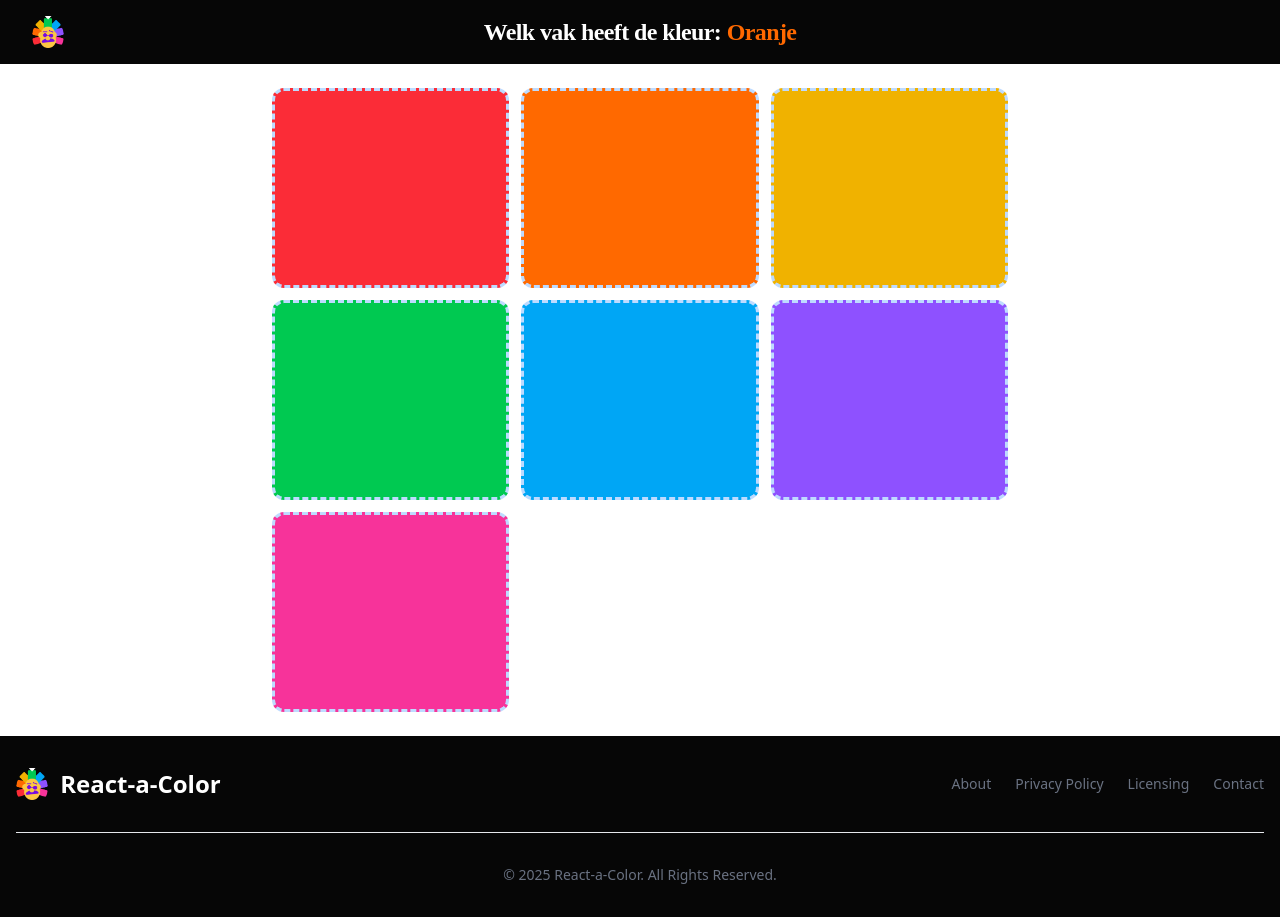
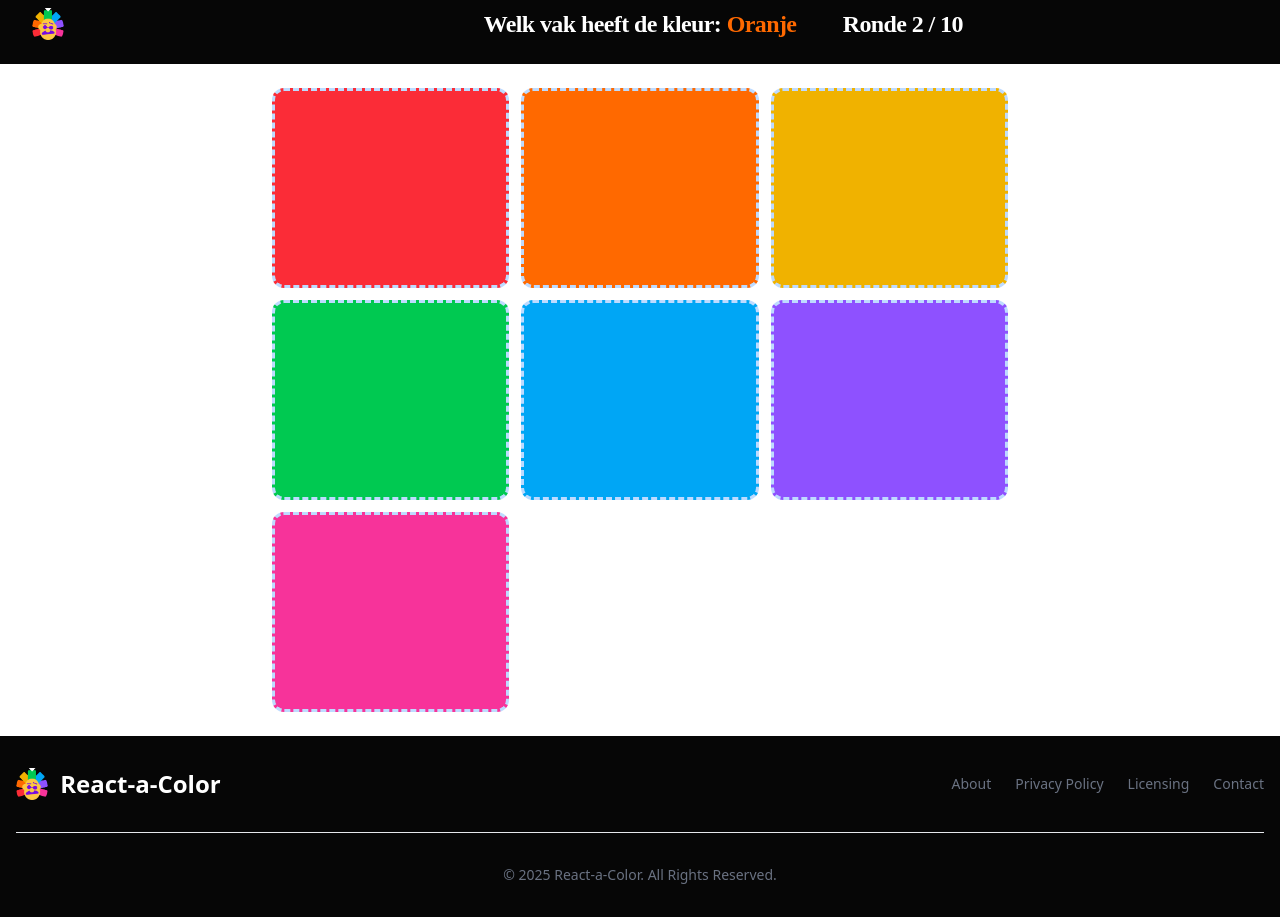
Before and after one commit to KyanKersten/Webbio_KleurGame, a React (Vite) app: page / in a window 1280 px wide. Built offline with nearby package versions, Linux system fonts and the light colour scheme; a web font is replaced by a local one.

Commit message:
feat: rounds displayed in header
- Rounds are now displayed in the header next to color to click.
- Moved logo back to assets folder due to warning.

```diff
--- a/src/App.tsx
+++ b/src/App.tsx
@@ -41,7 +41,7 @@ function App() {
  useEffect(() => {
     if (!acceptingAnswers && !hasAlreadyAnswered && !gameOver) {
       setRound(prev => {
-        if (prev >= MAX_ROUNDS) {
+        if (prev > MAX_ROUNDS) {
           setGameOver(true);
           return prev;
         }
--- a/src/components/Footer.tsx
+++ b/src/components/Footer.tsx
@@ -4,7 +4,7 @@ return (
     <div className="w-full max-w-screen-xl mx-auto p-4 md:py-8">
         <div className="sm:flex sm:items-center sm:justify-between">
             <a href="" className="flex items-center mb-4 sm:mb-0 space-x-3 rtl:space-x-reverse">
-                <img src="public/assets/logo.png" className="h-8" alt="Game Logo" />
+                <img src="src/assets/logo.png" className="h-8" alt="Game Logo" />
                 <span className="self-center text-2xl font-semibold whitespace-nowrap dark:text-white">React-a-Color</span>
             </a>
             <ul className="flex flex-wrap items-center mb-6 text-sm font-medium text-gray-500 sm:mb-0 dark:text-gray-400">
--- a/src/components/Header.tsx
+++ b/src/components/Header.tsx
@@ -13,8 +13,7 @@ const DEFAULT_TITLE = "Welk vak heeft de kleur:";
 
 export default function Header({ color, revealDuration = 2, round, maxRounds, gameOver = false}: HeaderProps) {
   const [showColor, setShowColor] = useState<boolean>(false);
-  const [title, setTitle] = useState<string>(DEFAULT_TITLE);
-   useEffect(() => {
+  useEffect(() => {
     if (!color) {
       setShowColor(false); return;
     }
@@ -24,15 +23,9 @@ export default function Header({ color, revealDuration = 2, round, maxRounds, ga
     return () => clearTimeout(t);
   }, [color, revealDuration, round]);
 
-    useEffect(() => {
-    if ((round ?? 0) >= (maxRounds ?? 10)) {
-      setTitle("Game Over!");
-      return;
-    } else {
-      setTitle(DEFAULT_TITLE);
-    }
+  const isGameOver = gameOver || ((round ?? 0) >= (maxRounds ?? 10));
+  const title = isGameOver ? "Game Over!" : DEFAULT_TITLE;
 
-  }, [round, maxRounds]);
   return (
     <header className="bg-[#060606] text-white">
       <div className="mx-auto max-w-7xl px-4 sm:px-6 lg:px-8">
@@ -40,20 +33,23 @@ export default function Header({ color, revealDuration = 2, round, maxRounds, ga
           <div className="flex items-center">
             <a className="block" href="#">
               <span className="sr-only">Home</span>
-              <img src="/assets/logo.png" alt="Logo" className="h-8" />
+              <img src="src/assets/logo.png" alt="Logo" className="h-8" />
             </a>
           </div>
 
           <div className="flex justify-center">
             <h1 className="text-lg md:text-2xl font-semibold tracking-tight">
               {title}{" "}
-              {showColor && !gameOver && (
+              {showColor && !isGameOver && (
                 <span style={{ color: color?.hex ?? "white" }}>
                   {color?.name ?? ""}
                 </span>
               )}
             </h1>
           </div>
+          <h1 className="text-lg md:text-2xl font-semibold tracking-tight">
+            {!isGameOver && round && maxRounds ? `Ronde ${round} / ${maxRounds}` : ""}
+          </h1>
           <div />
         </div>
       </div>
```
Also changed, not shown: src/assets/logo.png (renamed from public/assets/logo.png).
